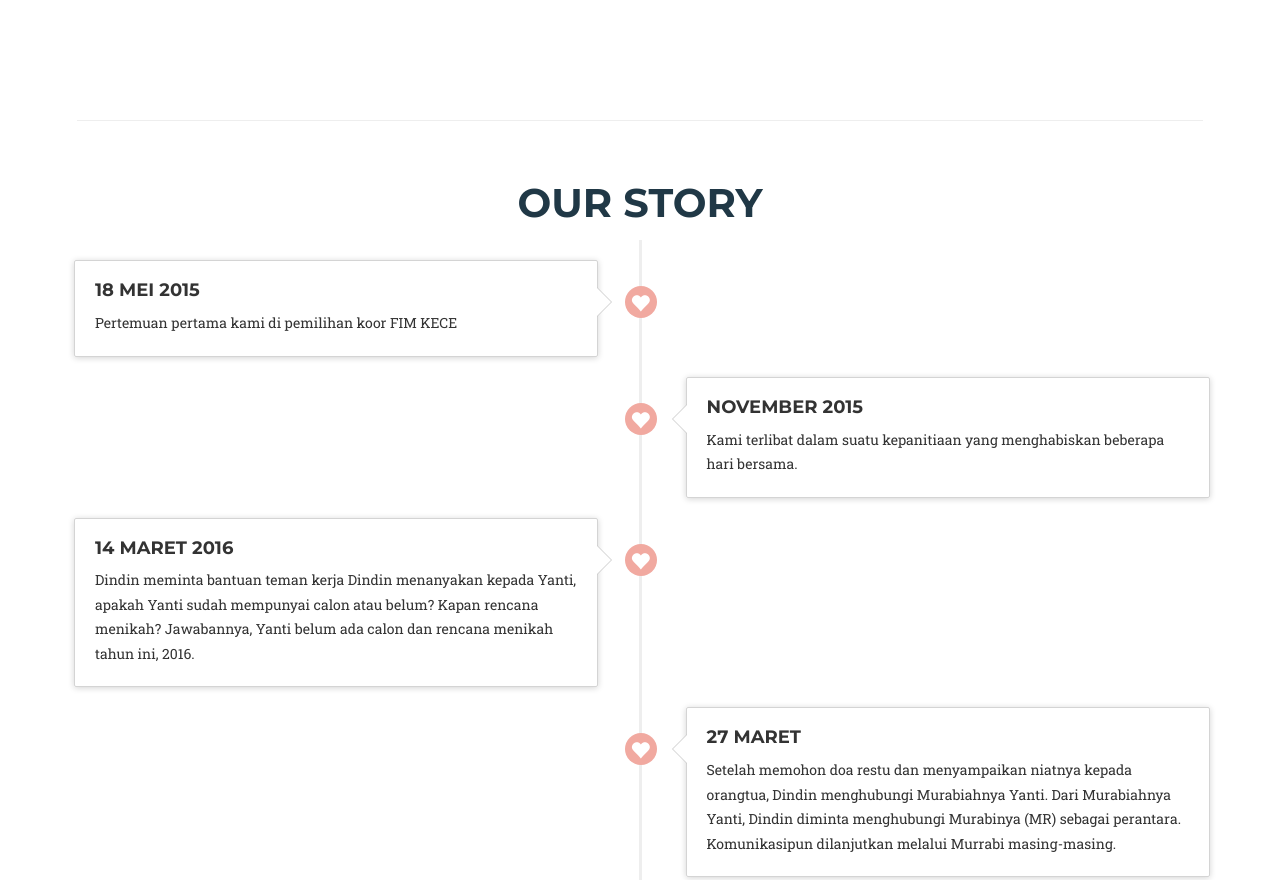
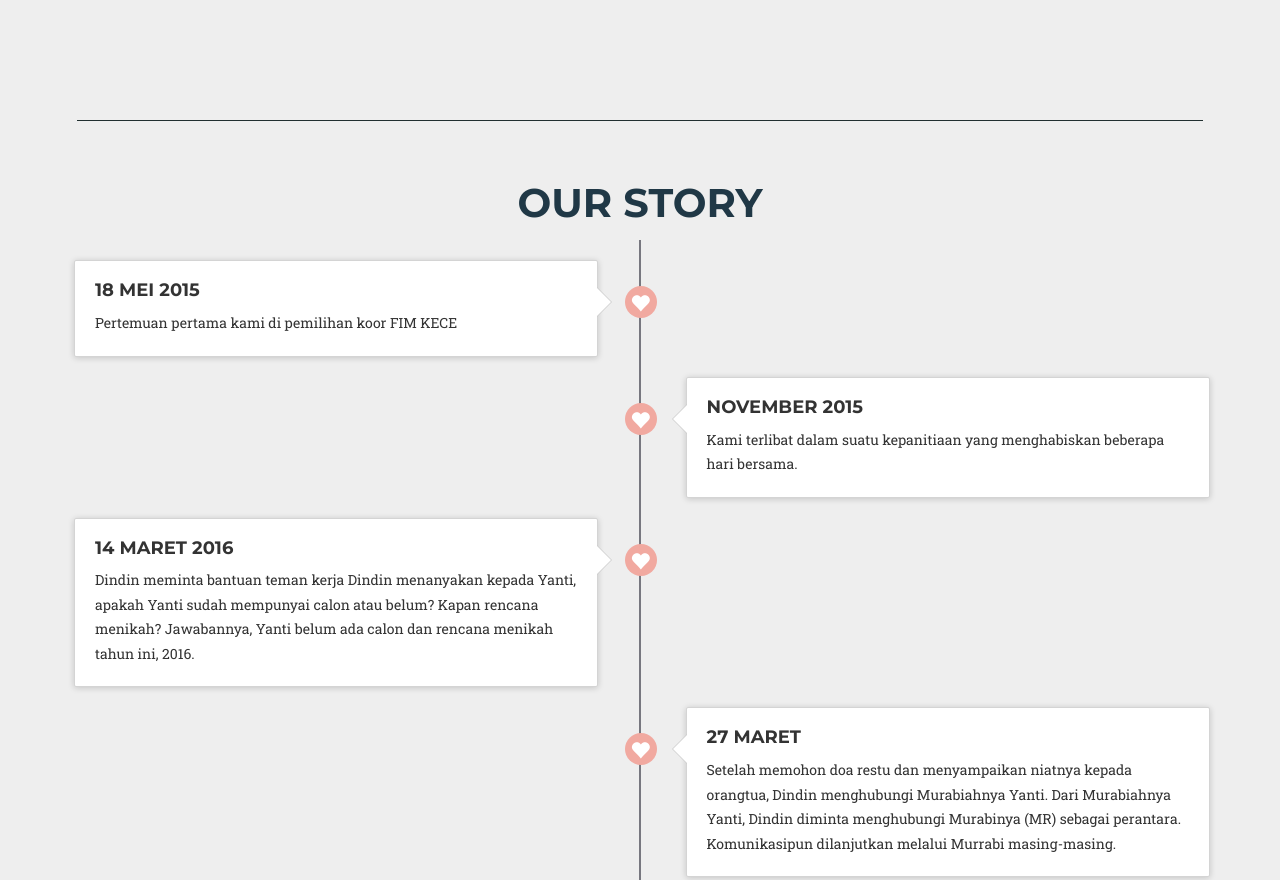
Before and after one commit to kumangxxx/undangan, a website: page index.html in a window 1280 px wide. Shown: the part 3620-4500 px from the top of the page. Drawn offline with nearby package versions, Linux system fonts and the light colour scheme; some packages are replaced by stand-ins of ours; a web font is replaced by a local one.

Commit message:
ganti background

```diff
--- a/css/kumang.css
+++ b/css/kumang.css
@@ -72,6 +72,16 @@ section {
 header {
   /*background-image: url('../img/banner3.jpg');*/
   /*float: left;*/
+}
+
+.defaultbg {
+  background-color: #212F30;
+}
+
+hr {
+  color: #212F30;
+  background-color: #212F30;
+  border-color: #212F30;
 }
 
 .behindWrapper {
--- a/css/timeline.css
+++ b/css/timeline.css
@@ -8,8 +8,9 @@
   bottom: 0;
   position: absolute;
   content: " ";
-  width: 3px;
-  background-color: #eeeeee;
+  width: 2px;
+  /*background-color: #eeeeee;*/
+  background-color: #77777F;
   left: 40px;
   margin-left: -1.5px;
 }
@@ -36,6 +37,7 @@
 
 .timelinex > li > .timelinex-panel {
   float: left;
+  background-color: white;
   /*width: 40%;*/
   margin-left: 80px;
   border: 1px solid #d4d4d4;
@@ -163,10 +165,10 @@
     bottom: 0;
     position: absolute;
     content: " ";
-    width: 3px;
-    background-color: #eeeeee;
+    /*background-color: #eeeeee;*/
+    /*background-color: #212F30;*/
     left: 50%;
-    margin-left: -1.5px;
+    margin-left: -1px;
   }
 
   .timelinex > li.timelinex-inverted > .timelinex-panel {
--- a/index.html
+++ b/index.html
@@ -49,7 +49,7 @@
 
 </head>
 
-<body id="page-top" class="index">
+<body id="page-top" class="index bg-light-gray">
 
     <!-- Header -->
     <header class="">
```
